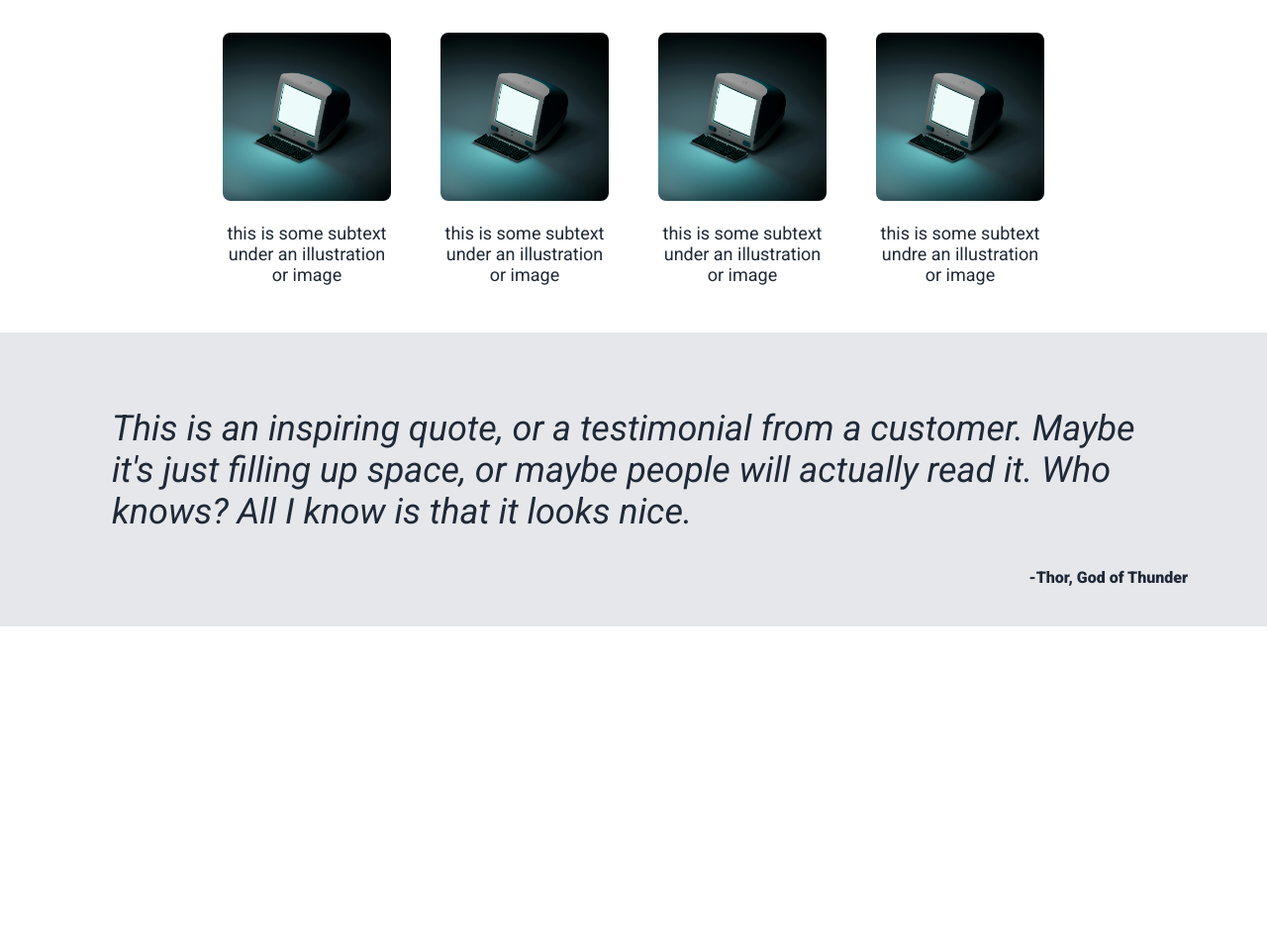
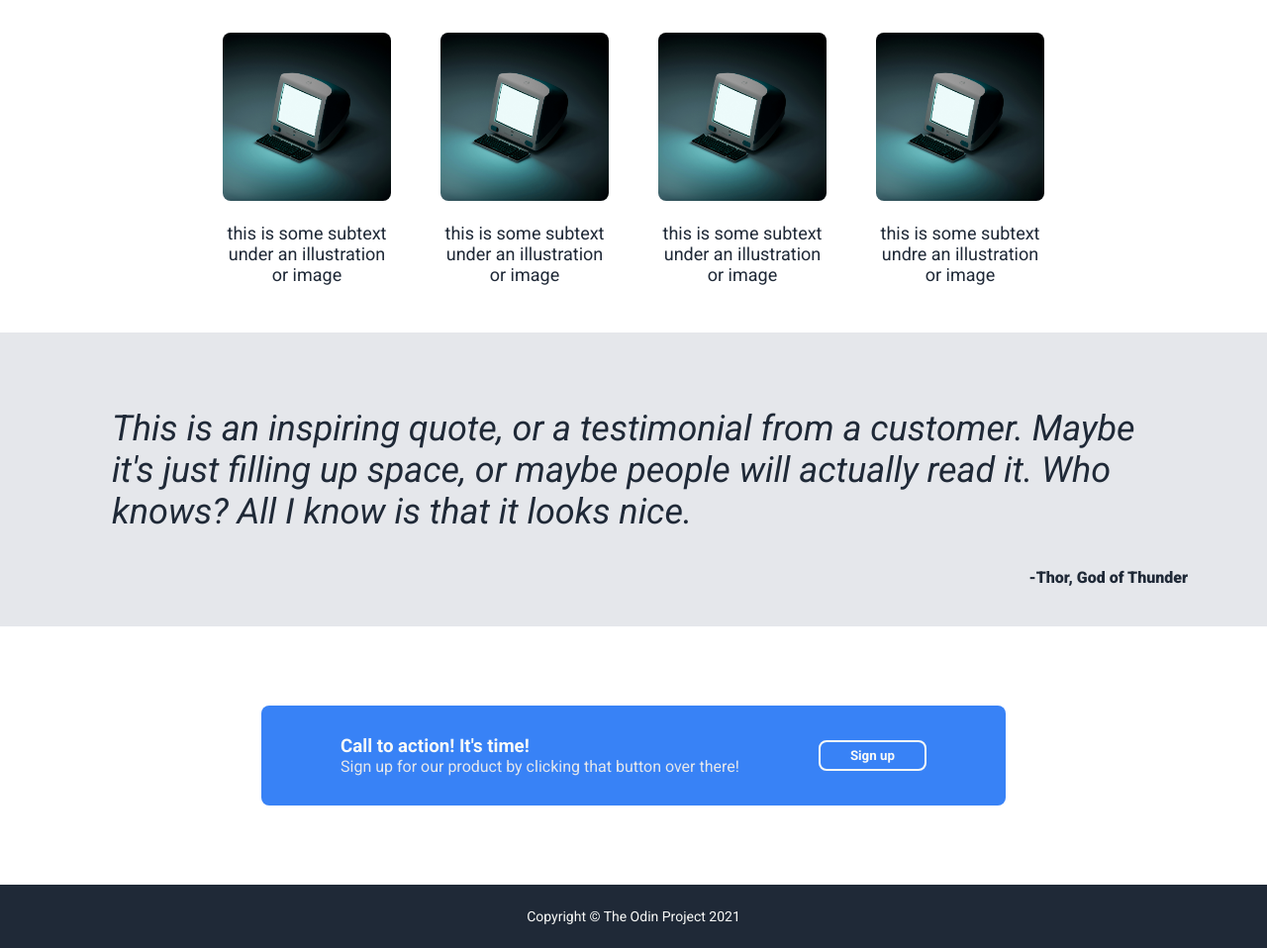
Before and after one commit to bustaa/landing-page, a plain HTML site: page index.html in a window 1280 px wide. Shown: the part 602-1560 px from the top of the page at 99% size. Before the commit the page ends 1235 px from the top, so only its background shows below. Drawn offline with Linux system fonts and the light colour scheme.

Commit message:
Add last 2 sections content, structure and styles

```diff
--- a/index.html
+++ b/index.html
@@ -58,5 +58,17 @@
             </blockquote>
             <cite>-Thor, God of Thunder</cite>
         </div>
+        <div class="fourth-container">
+            <div class="action-container">
+                <div class="left-action-info">
+                    <h3>Call to action! It's time!</h3>
+                    <p>Sign up for our product by clicking that button over there!</p>
+                </div>
+                <button>Sign up</button>
+            </div>
+        </div>
+        <footer>
+            <p>Copyright &copy; The Odin Project 2021</p>
+        </footer>
     </body>
 </html>
--- a/styles.css
+++ b/styles.css
@@ -38,10 +38,10 @@ a {
 .header-content {
     display: flex;
     align-items: center;
-    justify-content: space-around;
+    justify-content: center;
     padding: 30px 20px;
     height: 320px;
-    max-width: 90%;
+    max-width: 100%;
     align-self: center;
     gap: 50px;
 }
@@ -121,3 +121,50 @@ h1 {
     font-weight: 900;
     font-style: normal;
 }
+
+.fourth-container {
+    display: flex;
+    align-items: center;
+    justify-content: center;
+}
+
+.action-container {
+    display: flex;
+    justify-content: space-between;
+    align-items: center;
+    background-color: #3882F6;
+    padding: 30px 80px;
+    border-radius: 8px;
+    margin-top: 80px;
+    margin-bottom: 80px;
+    gap: 80px;
+}
+
+.left-action-info h3 {
+    color: #F9FAF8;
+    margin: 0;
+}
+
+.left-action-info p {
+    color: #E5E7EB;
+    margin: 0;
+}
+
+.action-container button {
+    font-family: 'Roboto', sans-serif;
+    color: #F9FAF8;
+    background-color: #3882F6;
+    border: 2px solid #F9FAF8;
+    font-weight: 700;
+    border-radius: 8px;
+    padding: 6px 30px;
+    height: 100%;
+}
+
+footer {
+    background-color: #1F2937;
+    text-align: center;
+    padding: 10px;
+    color: #F9FAF8;
+    font-size: 14px;
+}
```
